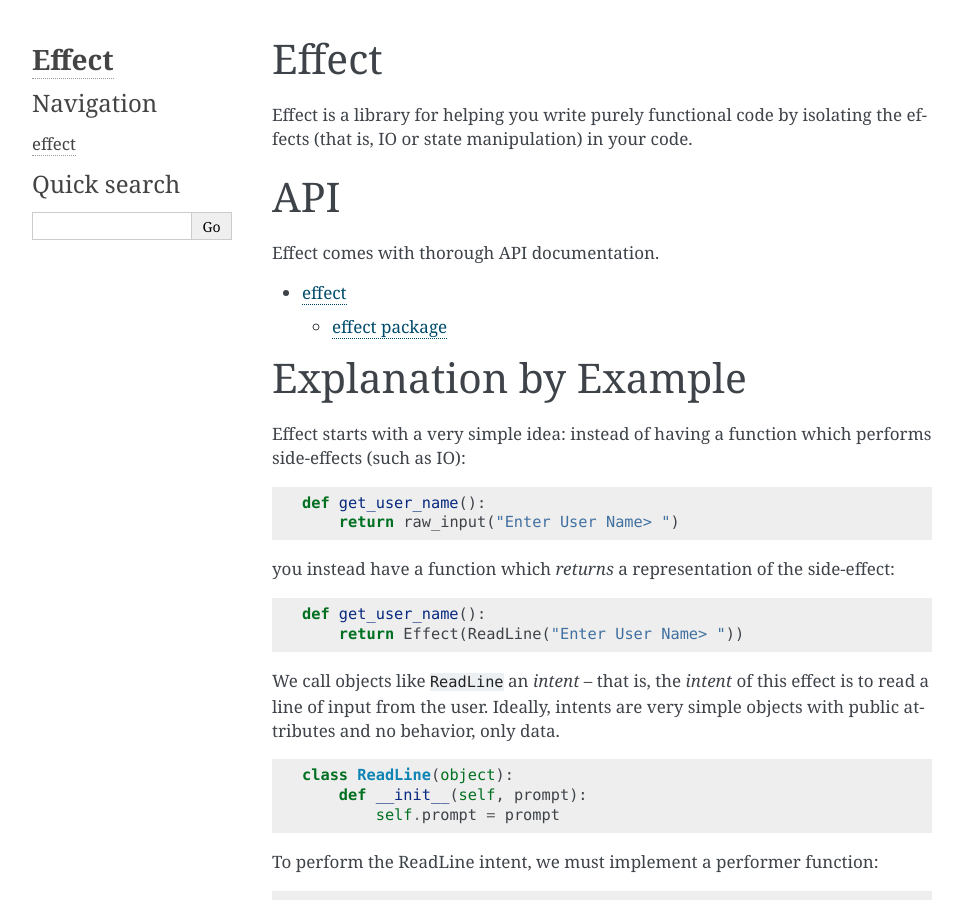
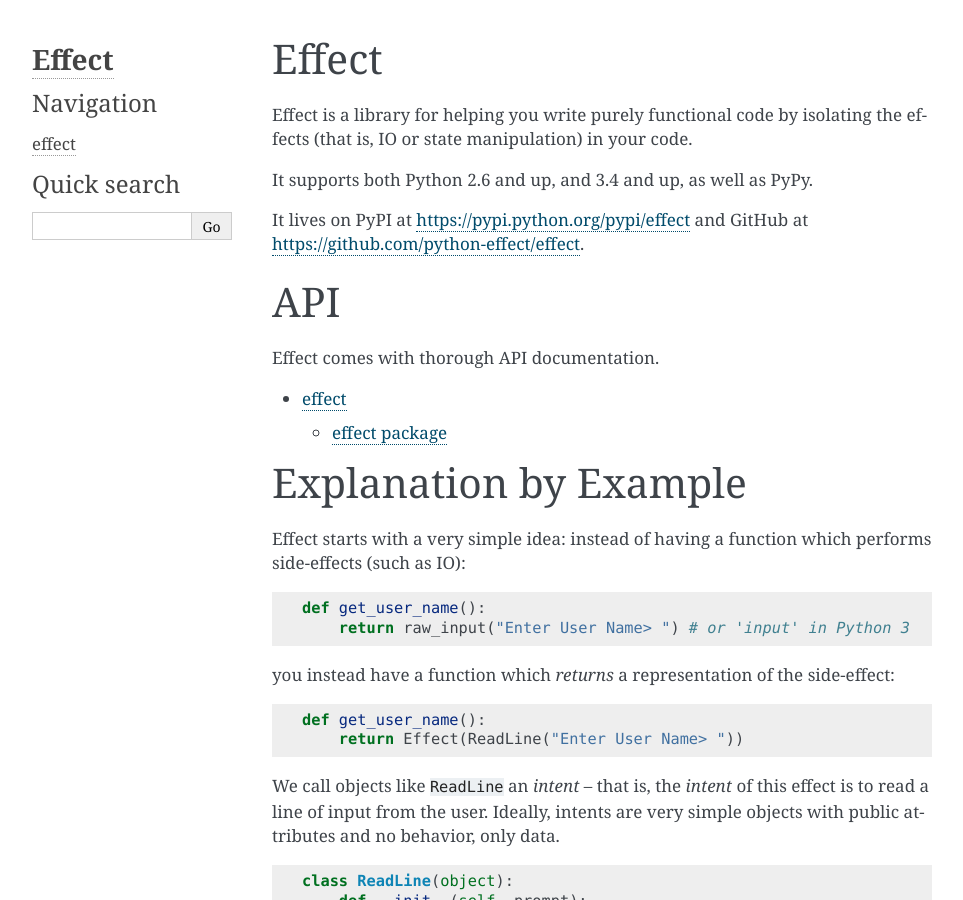
Before and after one commit to python-effect/effect, a Sphinx documentation site: the page built from docs/source/index.rst, in a window 1280 px wide and 900 px high. Shown: the whole window, without its empty margins (148-1111 px from the left). Built offline with Sphinx 7.4.7, drawn with Linux system fonts in a browser that asks for light colours.

```diff
--- a/docs/source/index.rst
+++ b/docs/source/index.rst
@@ -5,8 +5,14 @@
 
 Effect
 ======
+
 Effect is a library for helping you write purely functional code by
 isolating the effects (that is, IO or state manipulation) in your code.
+
+It supports both Python 2.6 and up, and 3.4 and up, as well as PyPy.
+
+It lives on PyPI at https://pypi.python.org/pypi/effect and GitHub at
+https://github.com/python-effect/effect.
 
 
 API
@@ -30,7 +36,7 @@ performs side-effects (such as IO):
 .. code:: python
 
     def get_user_name():
-        return raw_input("Enter User Name> ")
+        return raw_input("Enter User Name> ") # or 'input' in Python 3
 
 you instead have a function which *returns* a representation of the
 side-effect:
```
Also changed, not shown: README.rst (+14 -20 lines).
